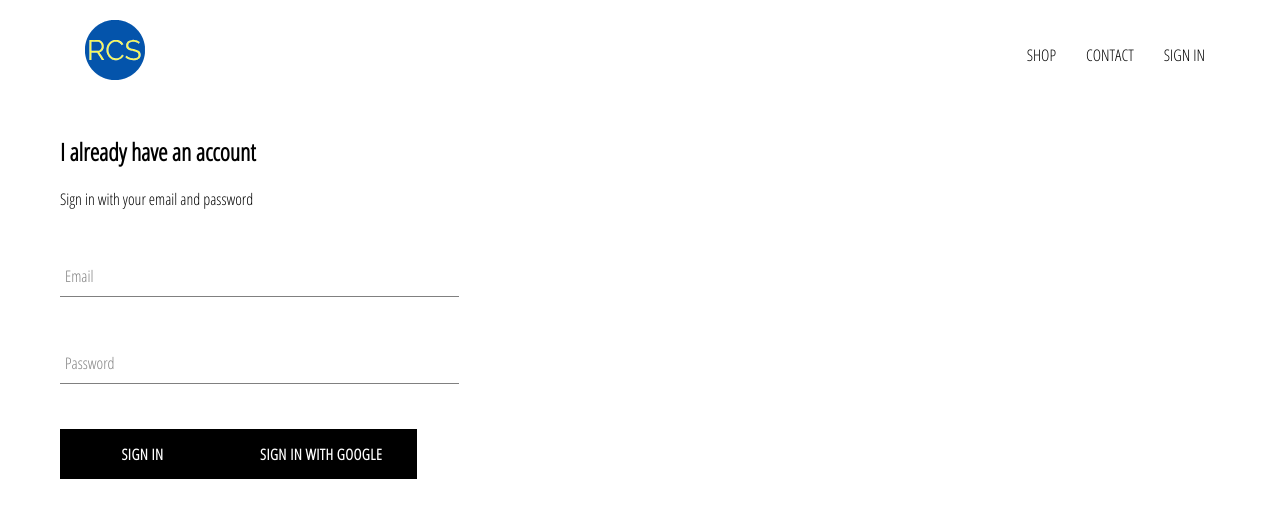
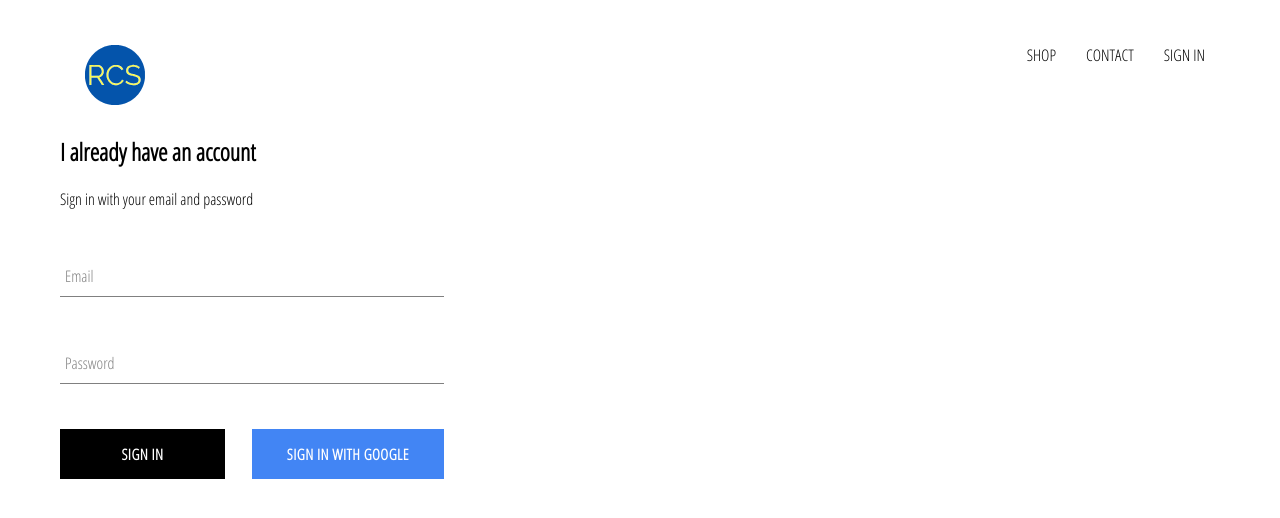
Before and after one commit to rizwanahmedziai/react-clothing-store, a React (Create React App) app: page /signin in a window 1280 px wide. Shown: the top 518 px of the page. Built offline with nearby package versions, Linux system fonts and the light colour scheme; no server answers.

Commit message:
Completed Google sign in option with button styling

```diff
--- a/src/App.css
+++ b/src/App.css
@@ -7,3 +7,7 @@
 	text-decoration: none;
 	color: black;
 }
+
+* {
+	box-sizing: border-box;
+}
--- a/src/App.js
+++ b/src/App.js
@@ -7,10 +7,34 @@
 import ShopPage from './pages/shop/shopPage.component';
 import SignInAndSignUpPage from './pages/sign-in-and-sign-up-page/sign-in-and-sign-up-page.component';
 
-function App() {
+import { auth } from './firebase/firebase.utils';
+
+class App extends React.Component {
+	constructor() {
+		super();
+
+		this.state = {
+			currentUser: null
+		};
+	}
+
+	unsubscribeFromAuth = null;
+
+	componentDidMount() {
+		this.unsubscribeFromAuth = auth.onAuthStateChanged(user => {
+			this.setState({ currentUser: user });
+			console.log(user);
+		});
+	}
+
+	componentWillUnmount() {
+		this.unsubscribeFromAuth();
+	}
+
+	render() {
 		return (
 			<div>
-			<Header />
+				<Header currentUser={this.state.currentUser} />
 				<Switch>
 					<Route exact path='/' component={HomePage} />
 					<Route path='/shop' component={ShopPage} />
@@ -19,5 +43,6 @@
 			</div>
 		);
 	}
+}
 
 export default App;
--- a/src/components/cutom-button/custom-button.component.jsx
+++ b/src/components/cutom-button/custom-button.component.jsx
@@ -2,9 +2,12 @@
 
 import './custom-button.styles.scss';
 
-const CustomButton = ({ children, ...otherProps }) => {
+const CustomButton = ({ children, isGoogleSignIn, ...otherProps }) => {
 	return (
-		<button className='custom-button' {...otherProps}>
+		<button
+			className={`${isGoogleSignIn ? 'google-sign-in' : ''} custom-button`}
+			{...otherProps}
+		>
 			{children}
 		</button>
 	);
--- a/src/components/cutom-button/custom-button.styles.scss
+++ b/src/components/cutom-button/custom-button.styles.scss
@@ -19,4 +19,14 @@
 		color: black;
 		border: 1px solid black;
 	}
+
+	&.google-sign-in {
+		background-color: #4285f4;
+		color: white;
+
+		&:hover {
+			background-color: #357ae8;
+			border: none;
+		}
+	}
 }
--- a/src/components/header/header.component.jsx
+++ b/src/components/header/header.component.jsx
@@ -4,7 +4,9 @@
 import { ReactComponent as Logo } from '../../assets/logo.svg';
 import './header.styles.scss';
 
-const Header = () => {
+import { auth } from '../../firebase/firebase.utils';
+
+const Header = ({ currentUser }) => {
 	return (
 		<div className='header'>
 			<Link className='logo-container' to='/'>
@@ -17,9 +19,15 @@
 				<Link className='option' to='/shop'>
 					CONTACT
 				</Link>
-				<Link className='option' to='/signin'>
-					SIGN IN
-				</Link>
+				{currentUser ? (
+					<div className='option' onClick={() => auth.signOut()}>
+						SIGN OUT
+					</div>
+				) : (
+					<Link className='option' to='/signin'>
+						SIGN IN
+					</Link>
+				)}
 			</div>
 		</div>
 	);
--- a/src/components/header/header.styles.scss
+++ b/src/components/header/header.styles.scss
@@ -26,6 +26,7 @@
 
 		.option {
 			padding: 10px 15px;
+			cursor: pointer;
 		}
 	}
 }
--- a/src/components/sign-in/sign-in.component.jsx
+++ b/src/components/sign-in/sign-in.component.jsx
@@ -49,11 +49,12 @@
 						onChange={this.handleChange}
 						required
 					/>
-
-					<CustomButton type='submit'>Sign In</CustomButton>
-					<CustomButton onClick={signInWithGoogle}>
-						Sign in with Google
-					</CustomButton>
+					<div className='buttons'>
+						<CustomButton type='submit'>Sign In</CustomButton>
+						<CustomButton onClick={signInWithGoogle} isGoogleSignIn>
+							Sign in with Google
+						</CustomButton>
+					</div>
 				</form>
 			</div>
 		);
--- a/src/components/sign-in/sign-in.styles.scss
+++ b/src/components/sign-in/sign-in.styles.scss
@@ -6,4 +6,9 @@
 	.title {
 		margin: 10px 0;
 	}
+
+	.buttons {
+		display: flex;
+		justify-content: space-between;
+	}
 }
```
Lines whose indentation alone changed are shown as unchanged.
